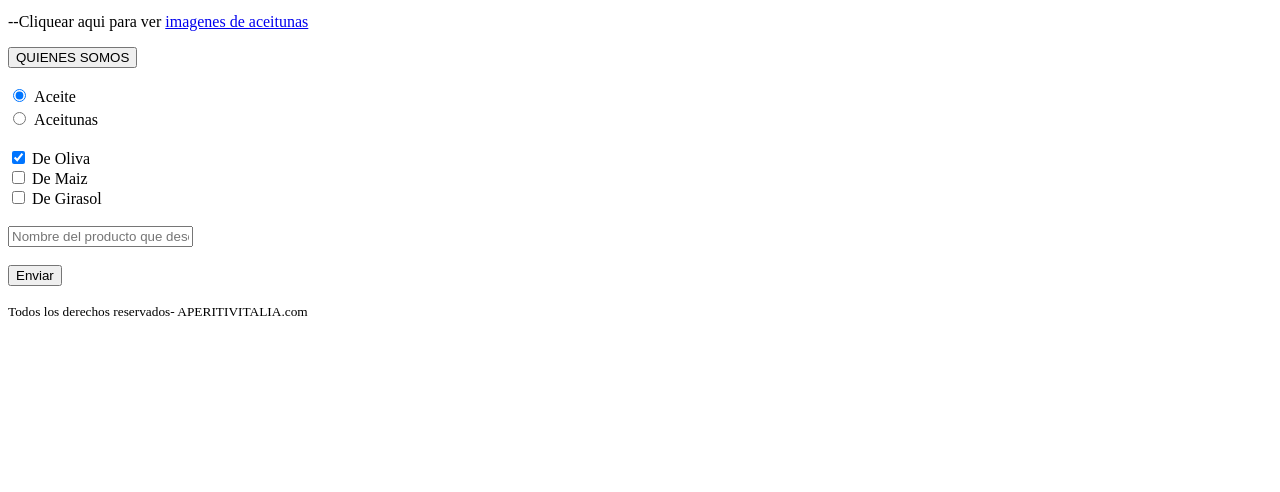
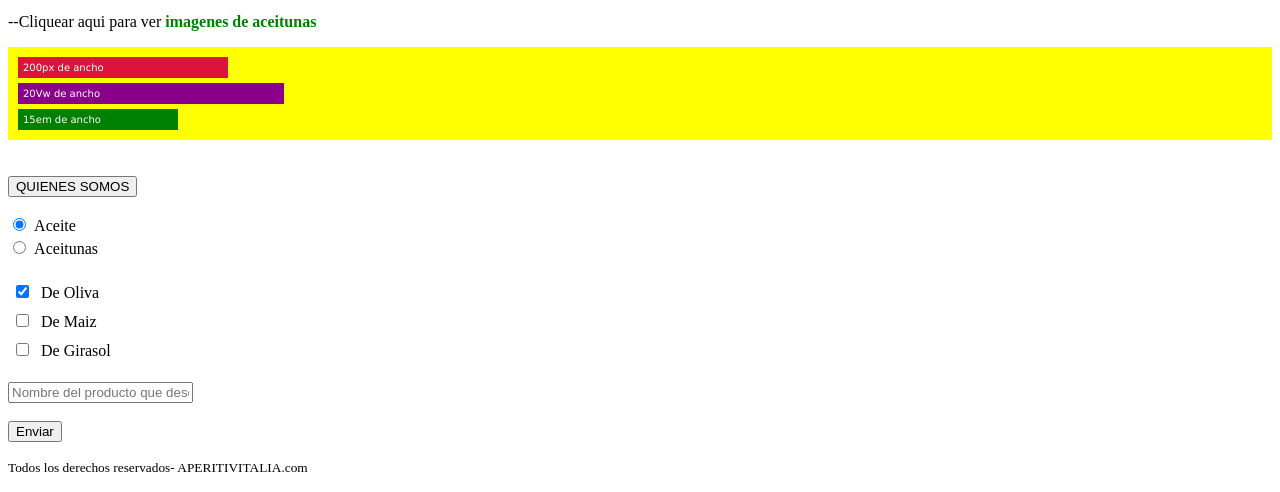
Before and after one commit to matidelbono/PaginaCSS, a plain HTML site: page index.html in a window 1280 px wide. Shown: the part 391-883 px from the top of the page. Before the commit the page ends 800 px from the top, so only its background shows below. Drawn offline with Linux system fonts and the light colour scheme.

Commit message:
Inicio valores y unidades

```diff
--- a/Style.css
+++ b/Style.css
@@ -6,3 +6,36 @@
   input[type="radio"] {
     margin: 5px;
   }
+  input[type="checkbox"] {
+    margin: 8px;
+  }
+
+  a[href="Aceitunas.html"] {
+    color: green;
+    text-decoration: none;
+    font-weight: bold;
+  }
+
+  #Contenedor-de-rectangulos {
+    color: white;
+    padding: 5px;
+    font-size: 10px;
+    background-color: yellow;
+    font-family: Verdana, Geneva, Tahoma, sans-serif;
+  }
+  .rectangulo {
+    padding: 5px;
+    margin: 5px;
+  }
+  .pixeles {
+    background-color: crimson;
+    width: 200px;
+  }
+  .ViewPort {
+    background-color: darkmagenta;
+    width: 20vw;
+  }
+.em {
+  background-color: green;
+  width: 15em;
+}
--- a/index.html
+++ b/index.html
@@ -30,8 +30,13 @@
             </ol>
             <p> --Cliquear aqui para ver <a href="Aceitunas.html"> imagenes de aceitunas </a>
          </div>
-
-
+         <div id="Contenedor-de-rectangulos">
+            <div class="rectangulo pixeles"> 200px de ancho</div>
+            <div class="rectangulo ViewPort"> 20Vw de ancho</div>
+            <div class="rectangulo em"> 15em de ancho</div>
+         </div>
+        <br>
+        <br>
                 <a href="Nosotros.html">
                 <input type="button" value="QUIENES SOMOS">
                 </a>
```
